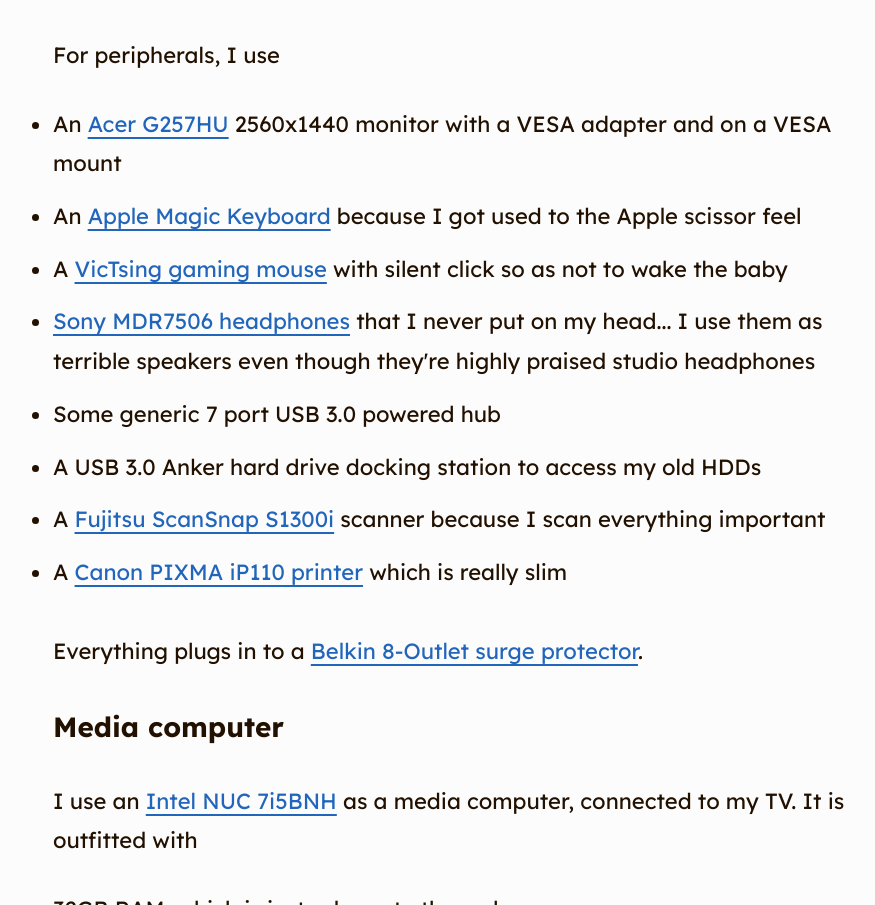
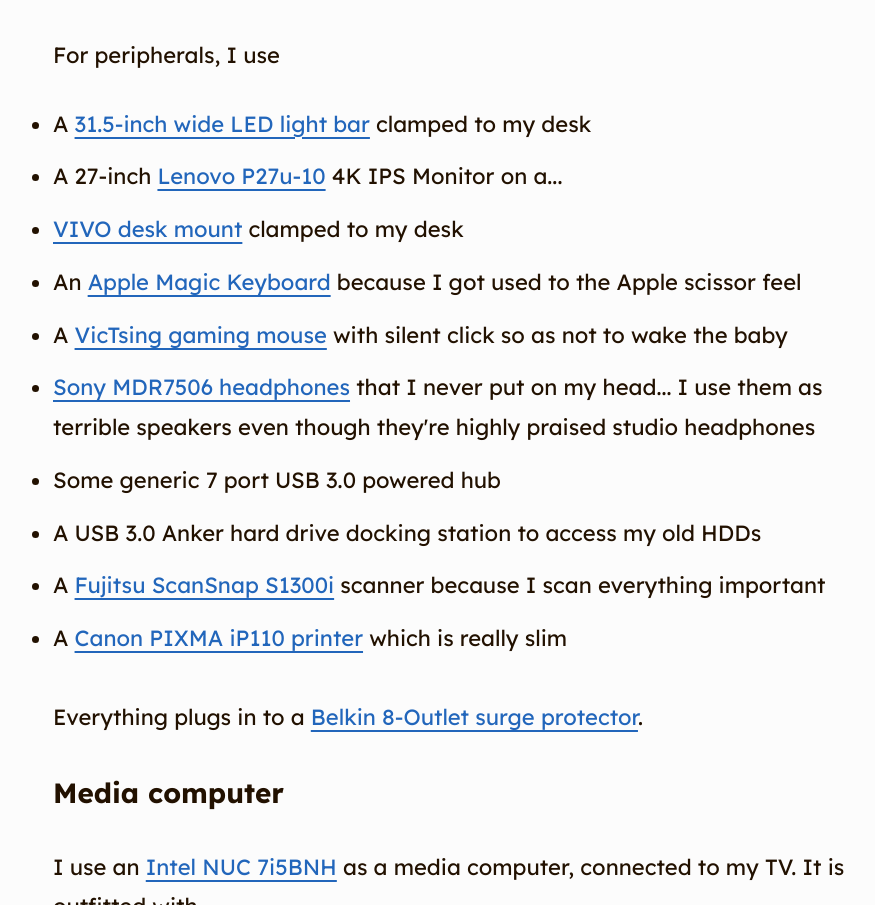
Before and after one commit to davidosomething/20.davidosomething.com, a Gatsby site: page /uses-2020/ in a window 1280 px wide. Shown: the part 1441-2346 px from the top of the page, without its empty margins (191-1066 px from the left). Built offline with nearby package versions, Linux system fonts and the light colour scheme; Gatsby itself is replaced by a stand-in of ours; some packages are replaced by stand-ins of ours.

Commit message:
update uses

```diff
--- a/content/blog/uses-2020.md
+++ b/content/blog/uses-2020.md
@@ -41,7 +41,9 @@
 
 For peripherals, I use
 
-- An [Acer G257HU] 2560x1440 monitor with a VESA adapter and on a VESA mount
+- A [31.5-inch wide LED light bar] clamped to my desk
+- A 27-inch [Lenovo P27u-10] 4K IPS Monitor on a...
+- [VIVO desk mount] clamped to my desk
 - An [Apple Magic Keyboard] because I got used to the Apple scissor feel
 - A [VicTsing gaming mouse] with silent click so as not to wake the baby
 - [Sony MDR7506 headphones] that I never put on my head... I use them as
@@ -159,10 +161,10 @@
 On the OS-level, I keep my `/etc` backed up using [etckeeper], and push to
 a remote git repo as backup.
 
-
-
+[31.5-inch wide LED light bar]: https://www.amazon.com/gp/product/B083XJLWND
 [Intel NUC 7i5BNH]: https://www.intel.com/content/www/us/en/products/boards-kits/nuc/kits/nuc7i5bnh.html
-[Acer G257HU]: https://www.amazon.com/gp/product/B00QS0AKVK
+[Lenovo P27u-10]: https://www.lenovo.com/us/en/accessories-and-monitors/monitors/professional/p27u-10-a16270up0-27-inch-monitor-hdmi-cd/p/61CBGAR1US
+[VIVO desk mount]: https://www.amazon.com/gp/product/B00B21TLQU
 [Samsung 970 EVO NVMe]: https://www.amazon.com/Samsung-970-EVO-500GB-MZ-V7E500BW/dp/B07BN4NJ2J
 [Samsung 850 EVO SSD]: https://www.amazon.com/Samsung-2-5-Inch-Internal-MZ-75E500B-EU/dp/B00P73B1E4
 [Fujitsu ScanSnap S1300i]: https://www.amazon.com/Fujitsu-ScanSnap-Portable-Document-Scanner/dp/B008HBFADQ
```
